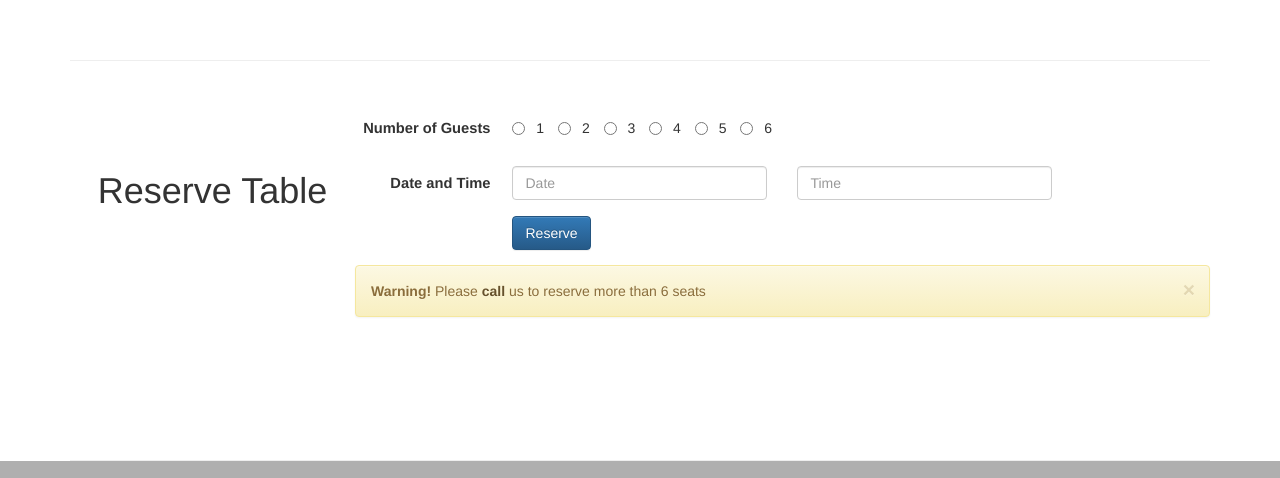
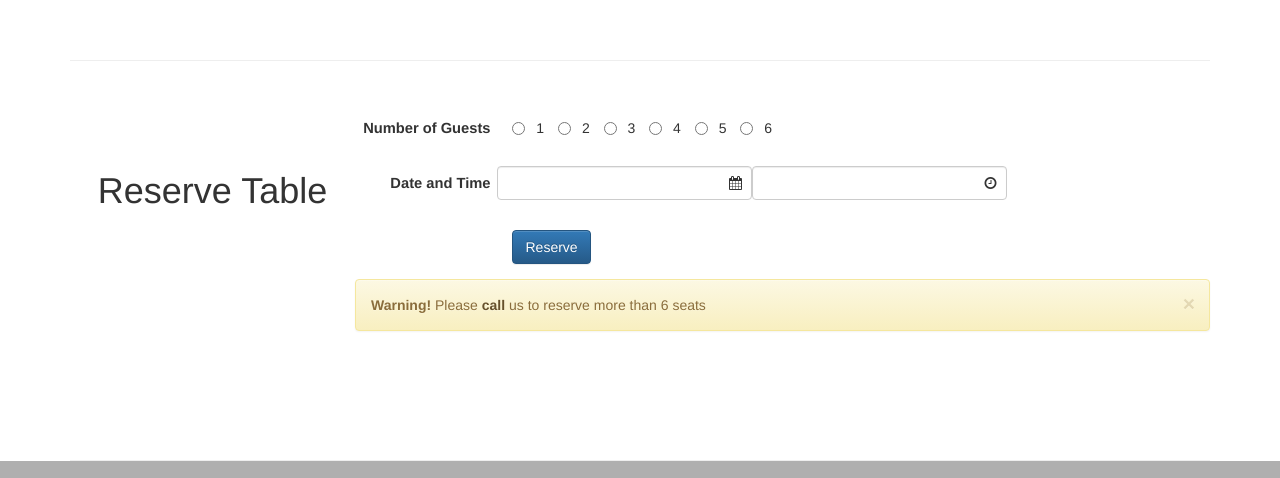
Before and after one commit to sivakumars/bootstrappractise, a plain HTML site: page index.html in a window 1280 px wide. Shown: the part 1598-2076 px from the top of the page. Drawn offline with Linux system fonts and the light colour scheme.

Commit message:
datepicker and time alert

```diff
--- a/index.html
+++ b/index.html
@@ -192,15 +192,15 @@
                     </div>
                     <div class="form-group">
                         <label class="col-sm-2 control-label" align="right" style="padding:7px;font-size:1.05em;">Date and Time</label>
-                        <div class="col-sm-4">
-                            <input type="text" id="date" name="date" placeholder="Date" class="form-control">
-
-                            </input>
+                        <div class="form-group has-feedback col-sm-4">
+                            <label class="control-label sr-only">DatePicker</label>
+                            <input type="text" class="form-control date-picker" />
+                            <i class="fa fa-calendar form-control-feedback" style="padding:10px"></i>
                         </div>
-                        <div class="col-sm-4">
-                            <input type="text" id="time" name="time" placeholder="Time" class="form-control">
-
-                            </input>
+                        <div class="form-group has-feedback col-sm-4">
+                            <label class="control-label sr-only">Timepicker</label>
+                            <input type="text" class="form-control time-picker" />
+                            <i class="fa fa-clock-o form-control-feedback" style="padding:10px;"></i>
                         </div>
                     </div>
                     <div class="form-group">
```
